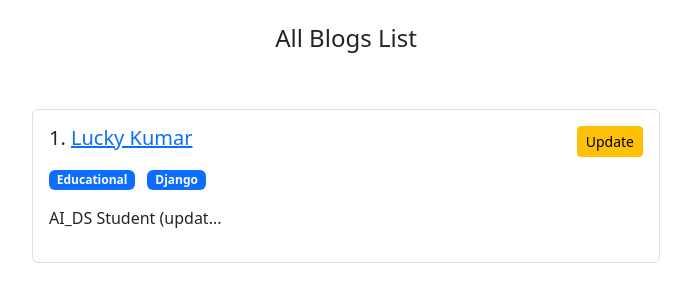
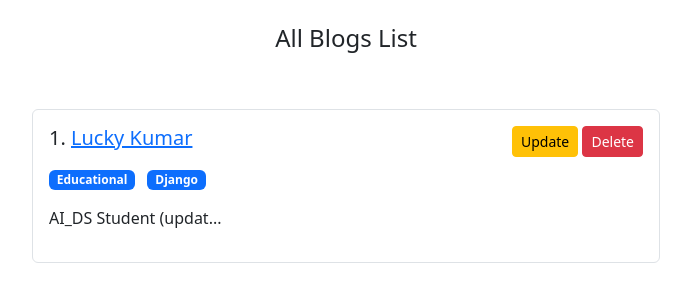
Before and after one commit to lkx100/DjangoBlogProject, a Django app: page / in a window 1280 px wide. Shown: the part 56-358 px from the top of the page, without its empty margins (294-985 px from the left). Run offline with Django 5.2, Linux system fonts and the light colour scheme; data comes from the database, SQL or seed files in the repository; both versions use the stored data as it was after the commit.

Commit message:
Experiment 11

```diff
--- a/BlogApp/templates/home.html
+++ b/BlogApp/templates/home.html
@@ -11,7 +11,10 @@
                         <div class="p-3 border rounded">
                             <div class="d-flex justify-content-between align-items-center">
                                 <h5>{{ forloop.counter }}. <a href="{% url "view_blog" blog_id=blog.id %}"> {{ blog.title }}</a></h5>
-                                <a href="{% url 'update_blog' blog_id=blog.id %}" class="btn btn-warning btn-sm">Update</a>
+                                <div>
+                                    <a href="{% url 'update_blog' blog_id=blog.id %}" class="btn btn-warning btn-sm">Update</a>
+                                    <a href="{% url 'delete_blog' blog_id=blog.id %}" class="btn btn-danger btn-sm" onclick="return confirm('Are you sure you want to delete this blog?');">Delete</a>
+                                </div>
                             </div>
                             <div class="mt-2">
                                 <ul class="list-inline">
--- a/BlogApp/urls.py
+++ b/BlogApp/urls.py
@@ -5,5 +5,6 @@ urlpatterns = [
     path("", views.home, name="home"),
     path("blog/<int:blog_id>", views.view_blog, name="view_blog"),
     path("create_blog/", views.create_blog, name="create_blog"),
+    path('delete/<int:blog_id>/', views.delete_blog, name='delete_blog'),
     path('update/<int:blog_id>/', views.update_blog, name='update_blog'),
 ]
--- a/BlogApp/views.py
+++ b/BlogApp/views.py
@@ -56,6 +56,11 @@ def update_blog(request, blog_id):
 
     return render(request, "update_blog.html", context)
 
+def delete_blog(request, blog_id):
+    blog = get_object_or_404(Blog, id=blog_id)
+    blog.delete()
+    return redirect("home")
+
 def view_blog(request, blog_id):
     blog = Blog.objects.get(id=blog_id)
     return render(request, "view_blog.html", {"blog": blog})
```
Also changed, not shown: db.sqlite3.
